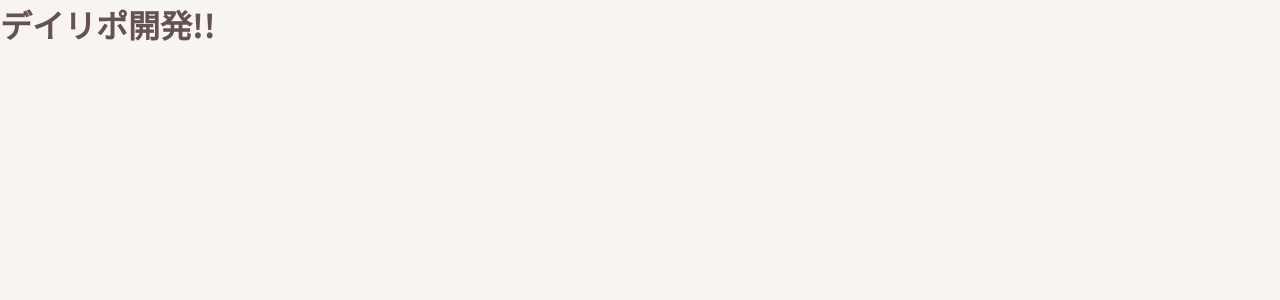
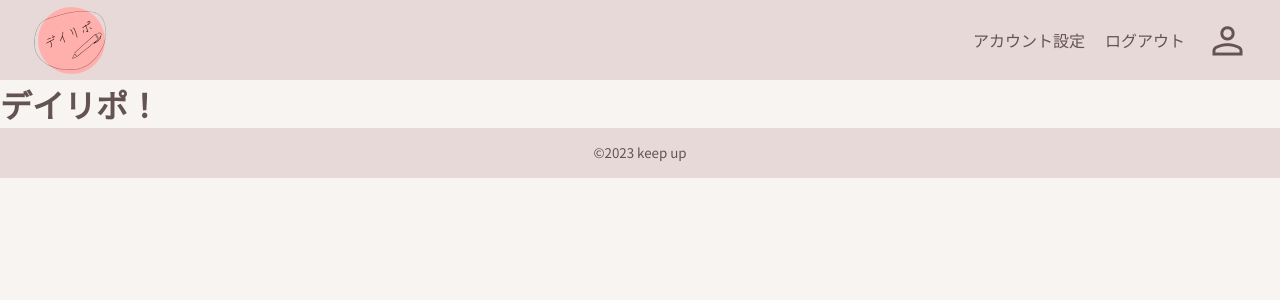
Before and after one commit to OBookBook/APPRENTICE-dev1-team-dev, a PHP site: template src/php/pages/index.php in a window 1280 px wide. Shown: the top 300 px of the page. Run offline with PHP 8.4, Linux system fonts and the light colour scheme; the template is opened without the code that fills it, so the values that code supplies are empty.

Commit message:
footer.phpを作成し、index.phpにheader.phpとfooter.phpを読み込ませた

```diff
--- a/src/css/style.css
+++ b/src/css/style.css
@@ -111,3 +111,11 @@ nav ul li {
   font-size: 14px;
   text-align: center;
 }
+
+footer {
+  height: 50px;
+  background-color: #E7D9D8;
+  display: flex;
+  justify-content: center;
+  align-items: center;
+}
--- a/src/php/functions/connectSql.php
+++ b/src/php/functions/connectSql.php
@@ -12,7 +12,7 @@ function connectSql()
     $dbh = new PDO($dbn, $dbUser, $dbPassword);
     return $dbh;
   } catch (PDOException $e) {
-    print("データベースの接続に失敗しました" . $e->getMessage());
+    echo "データベースの接続に失敗しました" . $e->getMessage();
     die();
   }
 }
--- /dev/null
+++ b/src/php/pages/footer.php
@@ -0,0 +1,16 @@
+<?php
+function getFooter()
+{
+?>
+  <script src="./../js/main.js"></script>
+
+  <footer>
+    <small>&copy;2023 keep up</small>
+  </footer>
+
+  </body>
+
+  </html>
+<?php
+}
+?>
--- a/src/php/pages/header.php
+++ b/src/php/pages/header.php
@@ -55,5 +55,4 @@ function getHeader()
 
   <?php
 }
-getHeader();
   ?>
--- a/src/php/pages/index.php
+++ b/src/php/pages/index.php
@@ -1,17 +1,12 @@
-<!DOCTYPE html>
-<html lang="ja">
+<?php
+require_once(__DIR__ . '/header.php');
+require_once(__DIR__ . '/footer.php');
 
-<head>
-    <meta charset="UTF-8">
-    <meta name="viewport" content="width=device-width, initial-scale=1.0">
-    <title>デイリポ</title>
-    <link rel="stylesheet" href="./../css/style.css">
-</head>
-
-<body>
-    <h1><?php echo "デイリポ開発!!" ?></h1>
-
-    <script src="./../js/main.js"></script>
-</body>
-
-</html>
+getHeader();
+?>
+<main>
+    <h1>デイリポ！</h1>
+</main>
+<?php
+getFooter();
+?>
```
